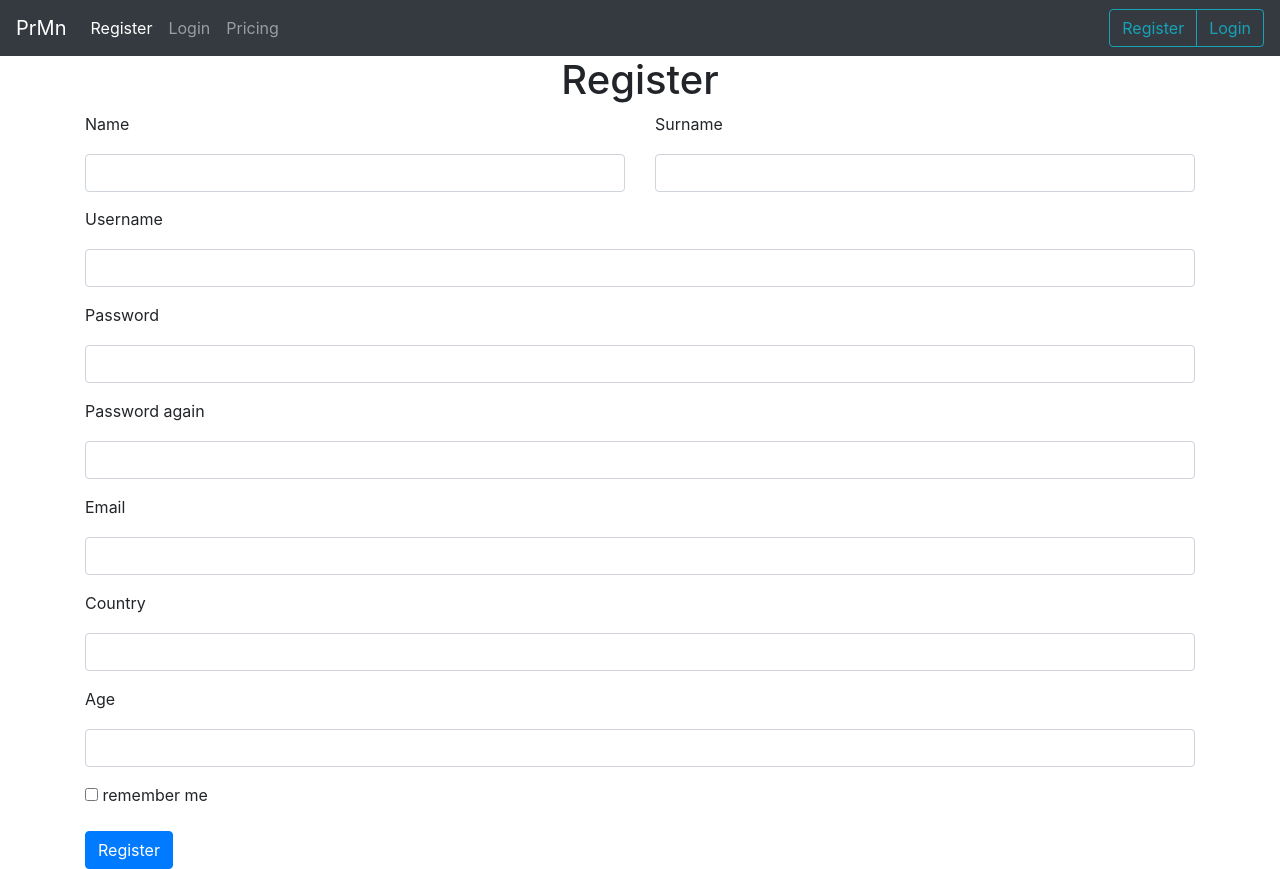
After one commit to NeiroX/Flask_Project_Manager, a Flask app: template templates/register.html in a window 1280 px wide. The commit adds this page. Run offline with Flask 2, Linux system fonts and the light colour scheme; the template is opened without the code that fills it: values that come from a table or form of the project are taken from there, others are empty; some libraries are stand-ins or nearby versions.

Commit message:
Base for user registration and login

```diff
--- /dev/null
+++ b/forms.py
@@ -0,0 +1,29 @@
+from flask_wtf import FlaskForm
+from wtforms import SelectField, StringField, PasswordField, IntegerField, SubmitField,FileField, BooleanField
+from wtforms.validators import DataRequired, Email, EqualTo
+
+
+class RegisterForm(FlaskForm):
+    name = StringField('Name', validators=[DataRequired()])
+    surname = StringField('Surname', validators=[DataRequired()])
+    email = StringField('Email', validators=[DataRequired(), Email(message='Bad email')])
+    username = StringField('Username', validators=[DataRequired()])
+    password = PasswordField('Password', validators=[DataRequired()])
+    password_again = PasswordField('Password again',
+                                   validators=[DataRequired(), EqualTo('password',
+                                                                       message='Passwords do not match')])
+    country = StringField('Country', validators=[DataRequired()])
+    age = IntegerField('Age', validators=[DataRequired()])
+    remember_me = BooleanField('remember me', default=False)
+    submit = SubmitField('Register')
+
+
+class LoginForm(FlaskForm):
+    username_email = StringField('Username or email', validators=[DataRequired()])
+    password = PasswordField('Password', validators=[DataRequired()])
+    remember_me=BooleanField('Remember me',default=False)
+    submit = SubmitField('Login')
+
+class NewProject(FlaskForm):
+    img=FileField('Welcome image')
+    Name=StringField('Name')
--- /dev/null
+++ b/main.py
@@ -0,0 +1,48 @@
+from flask import Flask, render_template, request, make_response, abort
+from forms import RegisterForm
+from flask_login import LoginManager, current_user
+from models import User
+from werkzeug.utils import secure_filename
+import os
+import authen
+import errors
+import db_session
+
+app = Flask(__name__)
+app.config['SECRET_KEY'] = 'flask_project_key'
+app.config['UPLOAD_FOLDER'] = os.path.join(os.getcwd(), 'static/imgs')
+login_manager = LoginManager()
+login_manager.init_app(app)
+
+
+@login_manager.user_loader
+def load_user(user_id):
+    sesion = db_session.create_session()
+    return sesion.query(User).get(user_id)
+
+
+@app.route('/')
+def base():
+    message = request.cookies.get('error_message')
+    response = make_response(render_template('base.html', message=message))
+    response.set_cookie('error_message', '1', max_age=0)
+    return response
+
+
+@app.route('/hello')
+def abor():
+    abort(404)
+
+
+
+
+@app.before_request
+def before_req():
+    print(current_user.is_authenticated)
+
+
+if __name__ == '__main__':
+    db_session.global_init("db.sqlite")
+    app.register_blueprint(authen.blueprint)
+    app.register_blueprint(errors.blueprint)
+    app.run()
--- /dev/null
+++ b/static/css/style.css
@@ -0,0 +1,6 @@
+.form-control{
+    margin-bottom:15px;
+}
+.lab{
+    margin-bottom:10px;
+}
--- a/templates/base.html
+++ b/templates/base.html
@@ -7,17 +7,55 @@
           href="https://stackpath.bootstrapcdn.com/bootstrap/4.4.1/css/bootstrap.min.css"
           integrity="sha384-Vkoo8x4CGsO3+Hhxv8T/Q5PaXtkKtu6ug5TOeNV6gBiFeWPGFN9MuhOf23Q9Ifjh"
           crossorigin="anonymous">
+    <link rel="stylesheet" href="{{ url_for('static', filename='css/style.css') }}">
+    <script src="https://code.jquery.com/jquery-3.1.1.slim.min.js" integrity="sha384-A7FZj7v+d/sdmMqp/nOQwliLvUsJfDHW+k9Omg/a/EheAdgtzNs3hpfag6Ed950n" crossorigin="anonymous"></script>
+    <script src="https://maxcdn.bootstrapcdn.com/bootstrap/4.0.0-alpha.6/js/bootstrap.min.js" integrity="sha384-vBWWzlZJ8ea9aCX4pEW3rVHjgjt7zpkNpZk+02D9phzyeVkE+jo0ieGizqPLForn" crossorigin="anonymous"></script>
     <title>{{title}}</title>
 </head>
 <body>
 <header>
-    <nav class="navbar navbar-light bg-light">
-        <a class="navbar-brand" href="#">Наше приложение</a>
-    </nav>
+    <nav class="navbar navbar-expand-lg navbar-dark bg-dark">
+  <a class="navbar-brand" href="/">PrMn</a>
+  <button class="navbar-toggler" type="button" data-toggle="collapse" data-target="#navbarNav" aria-controls="navbarNav" aria-expanded="false" aria-label="Toggle navigation">
+    <span class="navbar-toggler-icon"></span>
+  </button>
+  <div class="collapse navbar-collapse" id="navbarNav">
+    <ul class="navbar-nav">
+      <li class="nav-item active">
+        <a class="nav-link" href="/register">Register<span class="sr-only">(current)</span></a>
+      </li>
+      <li class="nav-item">
+        <a class="nav-link" href="/login">Login</a>
+      </li>
+      <li class="nav-item">
+        <a class="nav-link" href="#">Pricing</a>
+      </li>
+    </ul>
+  </div>
+  {% if current_user.is_authenticated %}
+        <div class="btn-group">
+            <a class="btn btn-outline-secondary" href="/register">{{current_user.username}}</a>
+            <a class="btn btn-outline-danger" href="/login">Logout</a>
+        </div>
+  {% else %}
+        <div class="btn-group">
+            <a class="btn btn-outline-info" href="/register">Register</a>
+            <a class="btn btn-outline-info" href="/login">Login</a>
+        </div>
+  {% endif %}
+</nav>
 </header>
 <!-- Begin page content -->
 <main role="main" class="container">
     {% block content %}{% endblock %}
 </main>
+    {% if message %}
+        <div class="alert alert-danger alert-dismissible fade show" role="alert">
+            {{message|safe}}
+            <button type="button" class="close" data-dismiss="alert" aria-label="Close">
+                <span aria-hidden="true">&times;</span>
+            </button>
+        </div>
+    {% endif %}
 </body>
 </html>
--- /dev/null
+++ b/templates/register.html
@@ -0,0 +1,79 @@
+{% extends "base.html" %}
+{% block content %}
+<div align="center">
+    <h1>Register</h1>
+</div>
+    <form method="post" action="" novalidate>
+    {{form.hidden_tag()}}
+    {{form.csrf_tocken}}
+        <div class="row">
+    <div class="col">
+        <label class="lab">{{form.name.label}}</label>
+        {{form.name(class="form-control")}}
+    </div>
+    <div class="col">
+        <label class="lab">{{form.surname.label}}</label>
+        {{form.surname(class="form-control")}}
+    </div>
+  </div>
+    <div class="form-group">
+        <label class="lab">{{form.username.label}}</label>
+        {{form.username(class="form-control")}}
+        {% for error in form.username.errors %}
+        <p class="alert alert-danger" role="alert">
+            {{ error }}
+        </p>
+        {% endfor %}
+    </div>
+    <div class="form-group">
+        <label class="lab">{{form.password.label}}</label>
+        {{form.password(class="form-control")}}
+        {% for error in form.password.errors %}
+        <p class="alert alert-danger" role="alert">
+            {{ error }}
+        </p>
+        {% endfor %}
+    </div>
+    <div class="form-group">
+        <label class="lab">{{form.password_again.label}}</label>
+        {{form.password_again(class="form-control")}}
+        {% for error in form.password_again.errors %}
+        <p class="alert alert-danger" role="alert">
+            {{ error }}
+        </p>
+        {% endfor %}
+    </div>
+    <div class="form-group">
+        <label class="lab">{{form.email.label}}</label>
+        {{form.email(class="form-control")}}
+        {% for error in form.email.errors %}
+        <p class="alert alert-danger" role="alert">
+            {{ error }}
+        </p>
+        {% endfor %}
+    </div>
+    <div class="form-group">
+        <label class="lab">{{form.country.label}}</label>
+        {{form.country(class="form-control")}}
+        {% for error in form.country.errors %}
+        <p class="alert alert-danger" role="alert">
+            {{ error }}
+        </p>
+        {% endfor %}
+    </div>
+    <div class="form-group">
+        <label class="lab">{{form.age.label}}</label>
+        {{form.age(class="form-control")}}
+        {% for error in form.age.errors %}
+        <p class="alert alert-danger" role="alert">
+            {{ error }}
+        </p>
+        {% endfor %}
+    </div>
+     <div class="form-group">
+        {{ form.remember_me() }}
+            {{ form.remember_me.label }}
+    </div>
+    {{ form.submit(type="submit", class="btn btn-primary") }}
+</form>
+{% endblock %}
```
Also changed, not shown: authen.py (added, +92 -0 lines), db_session.py (added, +31 -0 lines), errors.py (added, +8 -0 lines), models.py (added, +43 -0 lines), templates/login.html (added, +33 -0 lines), templates/not_found.html (added, +9 -0 lines), db.sqlite (added).
